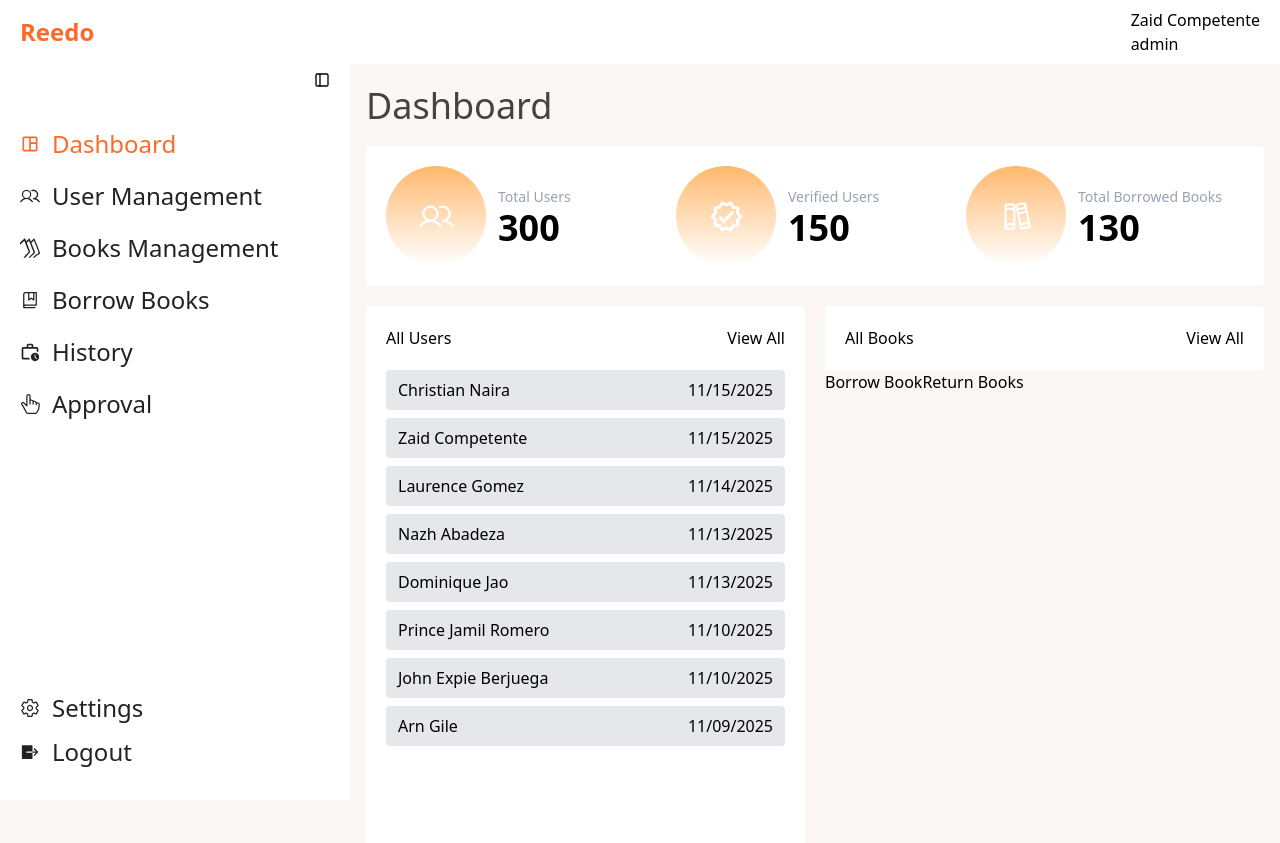
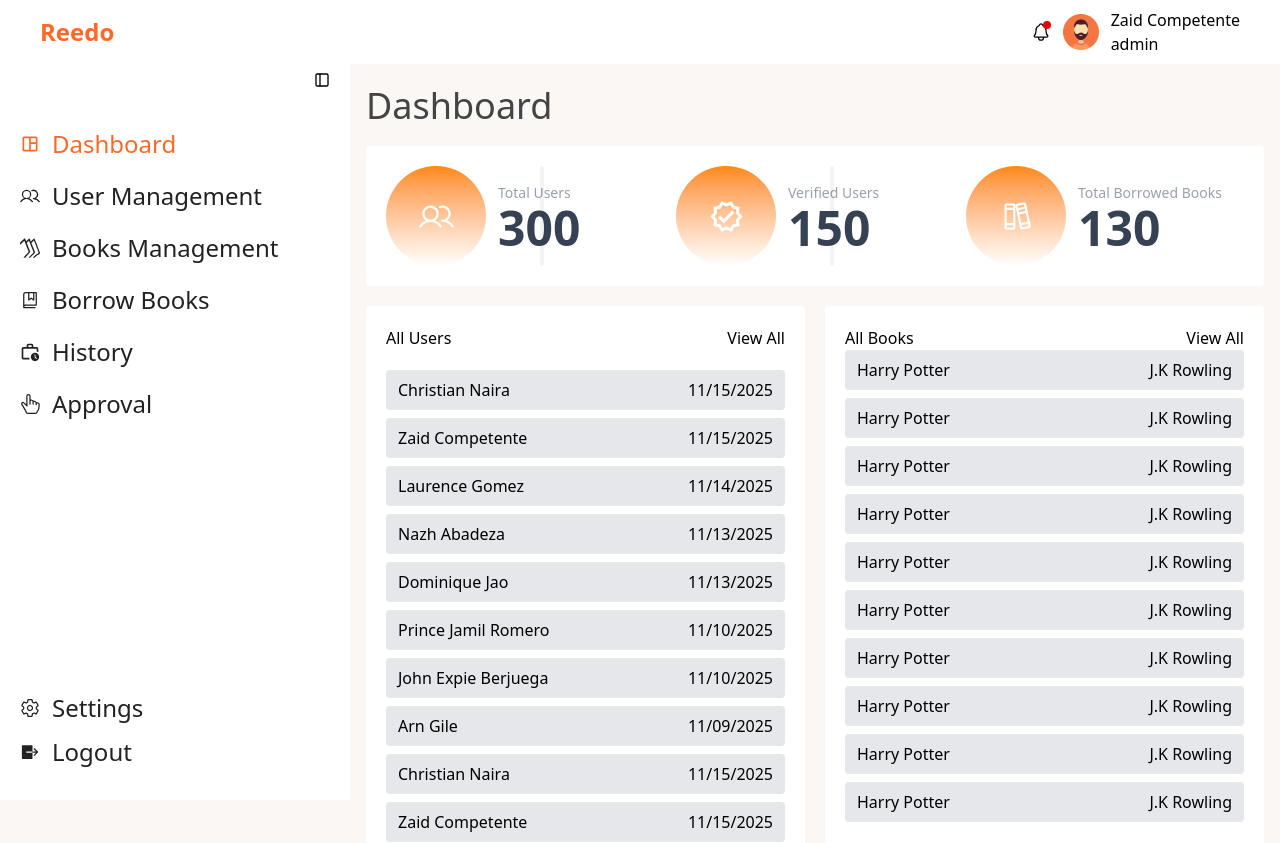
Before and after one commit to Christiannaira/redoo, a React (Vite) app: page /dashboard in a window 1280 px wide. Shown: the top 843 px of the page. Built offline with nearby package versions, Linux system fonts and the light colour scheme.

Commit message:
fix: change the styling for the statistics in dashboard + continued styling for the navbar

```diff
--- a/src/components/homepage/Navbar.jsx
+++ b/src/components/homepage/Navbar.jsx
@@ -1,17 +1,25 @@
 import React from "react";
+import { IoNotificationsOutline } from "react-icons/io5";
+import DummyAvatar from "../../assets/dummyAvatar.png";
 
-const Navbar = ({ sideOpen }) => {
+const Navbar = () => {
    return (
-      <div className="fixed z-50 bg-white py-2 px-5 w-full flex items-center justify-between">
+      <div className="fixed z-50 bg-white py-2 px-10 w-full flex items-center justify-between">
          <div className="logo">
             <h2 className={`text-2xl text-[#FF6927] font-bold`}>Reedo</h2>
          </div>
          <div>
-            <div className="flex">
-               <div className="image"></div>
-               <div>
-                  <h3>Zaid Competente</h3>
-                  <span>admin</span>
+            <div className="flex items-center gap-3">
+               <div className="relative group cursor-pointer">
+                  <IoNotificationsOutline size={20} />
+                  <span className="p-1 bg-red-600 absolute rounded-full top-[-1px] right-0"></span>
+               </div>
+               <div className="flex items-center gap-3">
+                  <img src={DummyAvatar} alt="dummy avatar" />
+                  <div className="flex flex-col">
+                     <h3>Zaid Competente</h3>
+                     <span>admin</span>
+                  </div>
                </div>
             </div>
          </div>
--- a/src/components/homepage/sidebar/Dashboard.jsx
+++ b/src/components/homepage/sidebar/Dashboard.jsx
@@ -16,6 +16,27 @@ const Dashboard = () => {
       { username: "Prince Jamil Romero", date: "11/10/2025" },
       { username: "John Expie Berjuega", date: "11/10/2025" },
       { username: "Arn Gile", date: "11/09/2025" },
+      { username: "Christian Naira", date: "11/15/2025" },
+      { username: "Zaid Competente", date: "11/15/2025" },
+      { username: "Laurence Gomez", date: "11/14/2025" },
+      { username: "Nazh Abadeza", date: "11/13/2025" },
+      { username: "Dominique Jao", date: "11/13/2025" },
+      { username: "Prince Jamil Romero", date: "11/10/2025" },
+      { username: "John Expie Berjuega", date: "11/10/2025" },
+      { username: "Arn Gile", date: "11/09/2025" },
+   ];
+
+   const dummyBooks = [
+      { title: "Harry Potter", author: "J.K Rowling" },
+      { title: "Harry Potter", author: "J.K Rowling" },
+      { title: "Harry Potter", author: "J.K Rowling" },
+      { title: "Harry Potter", author: "J.K Rowling" },
+      { title: "Harry Potter", author: "J.K Rowling" },
+      { title: "Harry Potter", author: "J.K Rowling" },
+      { title: "Harry Potter", author: "J.K Rowling" },
+      { title: "Harry Potter", author: "J.K Rowling" },
+      { title: "Harry Potter", author: "J.K Rowling" },
+      { title: "Harry Potter", author: "J.K Rowling" },
    ];
 
    return (
@@ -23,31 +44,33 @@ const Dashboard = () => {
          <h1 className="text-4xl font-medium text-[#444444]">Dashboard</h1>
          <div className="bg-white p-5 rounded-sm my-5 w-full">
             <div className="grid grid-cols-3 gap-3">
-               <div className="flex items-center gap-3">
-                  <div class="w-25 h-25 rounded-full bg-gradient-to-b from-orange-300 to-white flex items-center justify-center">
+               <div className="flex items-center gap-3 relative">
+                  <div className="h-full w-1 bg-gray-900/5 top-0 right-30 absolute rounded-full" />
+                  <div class="w-25 h-25 rounded-full bg-gradient-to-b from-orange-400 to-white flex items-center justify-center">
                      <PiUsers size={35} color="#fff" />
                   </div>
                   <div>
                      <span className="text-sm font-medium text-gray-400">
                         Total Users
                      </span>
-                     <h3 className="text-4xl font-bold">300</h3>
+                     <h3 className="text-5xl font-bold text-gray-700">300</h3>
                   </div>
                </div>
 
-               <div className="flex items-center gap-3">
-                  <div class="w-25 h-25 rounded-full bg-gradient-to-b from-orange-300 to-white flex items-center justify-center">
+               <div className="flex items-center gap-3 relative">
+                  <div className="h-full w-1 bg-gray-900/5 top-0 right-30 absolute rounded-full" />
+                  <div class="w-25 h-25 rounded-full bg-gradient-to-b from-orange-400 to-white flex items-center justify-center">
                      <MdOutlineVerified size={35} color="#fff" />
                   </div>
                   <div>
                      <span className="text-sm font-medium text-gray-400">
                         Verified Users
                      </span>
-                     <h3 className="text-4xl font-bold">150</h3>
+                     <h3 className="text-5xl font-bold text-gray-700">150</h3>
                   </div>
                </div>
-               <div className="flex items-center gap-3">
-                  <div class="w-25 h-25 rounded-full bg-gradient-to-b from-orange-300 to-white flex items-center justify-center">
+               <div className="flex items-center gap-3 relative">
+                  <div class="w-25 h-25 rounded-full bg-gradient-to-b from-orange-400 to-white flex items-center justify-center">
                      <PiBooks size={35} color="#fff" />
                   </div>
 
@@ -55,7 +78,7 @@ const Dashboard = () => {
                      <span className="text-sm font-medium text-gray-400">
                         Total Borrowed Books
                      </span>
-                     <h3 className="text-4xl font-bold">130</h3>
+                     <h3 className="text-5xl font-bold text-gray-700">130</h3>
                   </div>
                </div>
             </div>
@@ -81,9 +104,23 @@ const Dashboard = () => {
             </div>
             <div>
                <div>
-                  <div className="flex items-center justify-between bg-white p-5 rounded-sm">
-                     <h3>All Books</h3>
-                     <a href="">View All</a>
+                  <div className="bg-white p-5 rounded-sm">
+                     <div className="flex items-center justify-between">
+                        <h3>All Books</h3>
+                        <a href="">View All</a>
+                     </div>
+                     <div>
+                        {dummyBooks.map((book, key) => (
+                           <div
+                              key={key}
+                              className="flex justify-between items-center bg-gray-200 mb-2 py-2 px-3 rounded-sm hover:bg-[#FF6927] cursor-pointer transition-full duration-200 ease-in-out"
+                              onClick={() => alert(book.title)}
+                           >
+                              <h3>{book.title}</h3>
+                              <span>{book.author}</span>
+                           </div>
+                        ))}
+                     </div>
                   </div>
                   <div>
                      <button>Borrow Book</button>
--- a/src/components/homepage/sidebar/DashboardLayout.jsx
+++ b/src/components/homepage/sidebar/DashboardLayout.jsx
@@ -8,7 +8,7 @@ const DashboardLayout = () => {
 
    return (
       <div>
-         <Navbar sideOpen={sideOpen} />
+         <Navbar />
          <Sidebar sideOpen={sideOpen} setSideOpen={setSideOpen} />
          <div
             className={
```
Also changed, not shown: src/assets/dummyAvatar.png (added).
